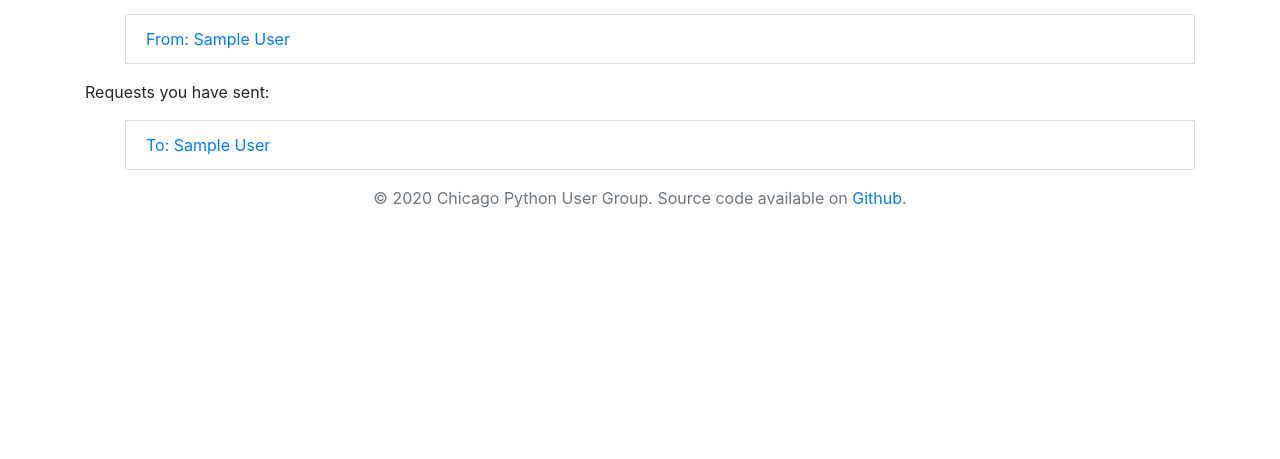
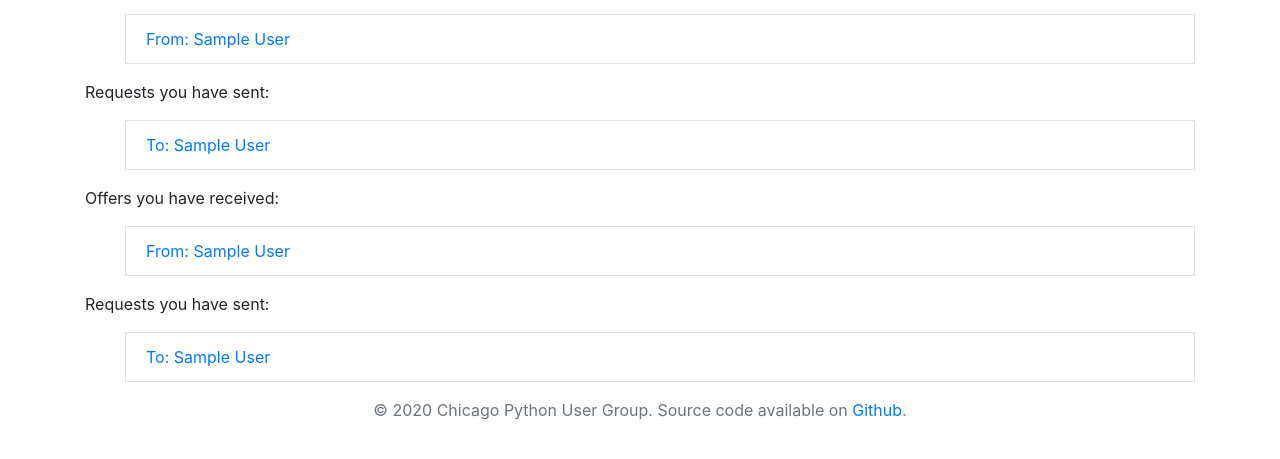
Before and after one commit to chicagopython/buddy_mentorship, a Django app: template apps/users/templates/users/requests.html in a window 1280 px wide. Shown: the part 152-611 px from the top of the page. Run offline with Django 3.2, Linux system fonts and the light colour scheme; the template is opened without the code that fills it: most values are stand-ins (such as "Sample title", 1, 10 or a date in 2020); some libraries are stand-ins or nearby versions.

Commit message:
distinguish between requests and offers in ui

```diff
--- a/apps/users/templates/users/requests.html
+++ b/apps/users/templates/users/requests.html
@@ -53,4 +53,52 @@
   {% endfor %}
 </ul>
 
+<p>
+  Offers you have received:
+</p>
+
+<ul>
+  {% if not offers_received %}
+    <li> You have not received any offers </li>
+  {% endif %}
+  {% for request in offers_received %}
+    {% if request.status != 2 %}
+      <li class="list-group-item d-flex justify-content-between align-items-center">
+        <a href="/requests/{{ request.id }}">
+          From: {{ request.requestor.first_name }} {{ request.requestor.last_name }}
+        </a>
+        {% if request.status == 0 %}
+          <span class="badge badge-secondary badge-pill">Pending</span>
+        {% endif %}
+        {% if request.status == 1 %}
+          <span class="badge badge-success badge-pill">Accepted</span>
+        {% endif %}
+      </li>
+    {% endif %}
+  {% endfor %}
+</ul>
+
+<p>
+  Requests you have sent:
+</p>
+
+<ul>
+  {% if not offers_sent %}
+    <li> You have not sent any offers </li>
+  {% endif %}
+  {% for request in offers_sent %}
+    <li class="list-group-item d-flex justify-content-between align-items-center">
+      <a href="/requests/{{ request.id }}">
+        To: {{ request.requestee.first_name }} {{ request.requestee.last_name }}
+      </a>
+      {% if request.status == 0 %}
+        <span class="badge badge-secondary badge-pill">Pending</span>
+      {% endif %}
+      {% if request.status == 1 %}
+        <span class="badge badge-success badge-pill">Accepted</span>
+      {% endif %}
+    </li>
+  {% endfor %}
+</ul>
+
 {% endblock %}
--- a/buddy_mentorship/models.py
+++ b/buddy_mentorship/models.py
@@ -30,8 +30,9 @@ class BuddyRequest(models.Model):
     message = models.TextField()
 
     def __str__(self):
+        request_type_str = ["Request", "Offer"][int(self.request_type)]
         return (
-            "Buddy request from "
+            f"{request_type_str} from "
             f"{self.requestor.email} to {self.requestee.email} on "
             f"{self.request_sent}"
         )
@@ -89,7 +90,7 @@ class BuddyRequest(models.Model):
             )
             send_mail(
                 f"{self.requestee.first_name} accepted your "
-                f"Buddy {request_type_str} ",
+                f"Buddy {request_type_str}",
                 plain_message,
                 settings.EMAIL_ADDRESS,
                 [self.requestor.email],
--- a/buddy_mentorship/tests.py
+++ b/buddy_mentorship/tests.py
@@ -43,7 +43,7 @@ class CreateBuddyRequestTest(TransactionTestCase):
         assert buddy_request.requestor == mentee
         assert buddy_request.message == msg
         assert buddy_request.__str__() == (
-            f"Buddy request from mentee@user.com to mentor@user.com "
+            f"Request from mentee@user.com to mentor@user.com "
             f"on {buddy_request.request_sent.__str__()}"
         )
 
@@ -289,7 +289,7 @@ class SendBuddyRequestTest(TestCase):
         )
         buddy_request.status = 1
         buddy_request.save()
-
+        outbox = mail.outbox
         assert len(mail.outbox) == 2
         assert mail.outbox[1].subject == "Frank accepted your Buddy Request"
         profile_link = f"<a href='{os.getenv('APP_URL')}{reverse('profile',args=[mentor_profile.id])}'>"
```
Also changed, not shown: apps/users/views.py (+14 -2 lines), buddy_mentorship/admin.py (+11 -2 lines).
